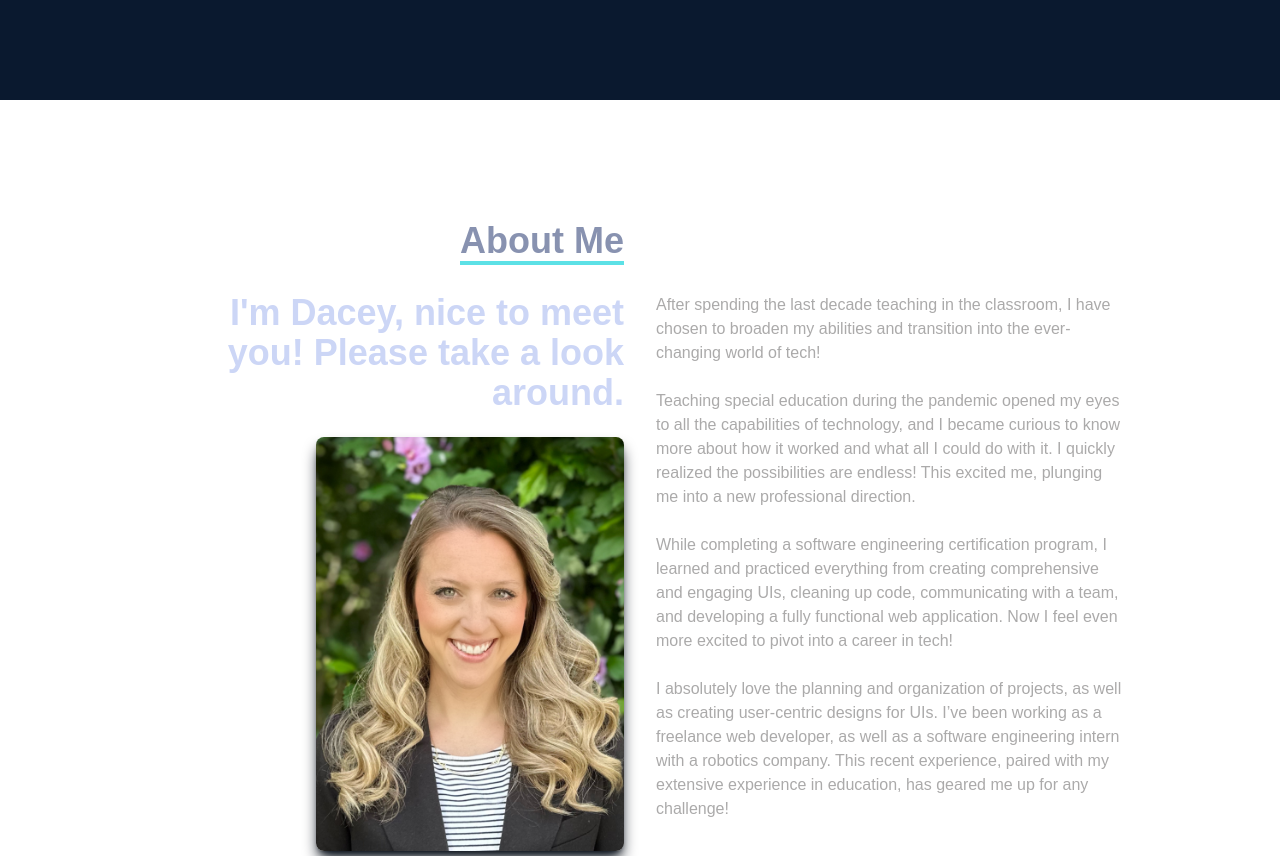
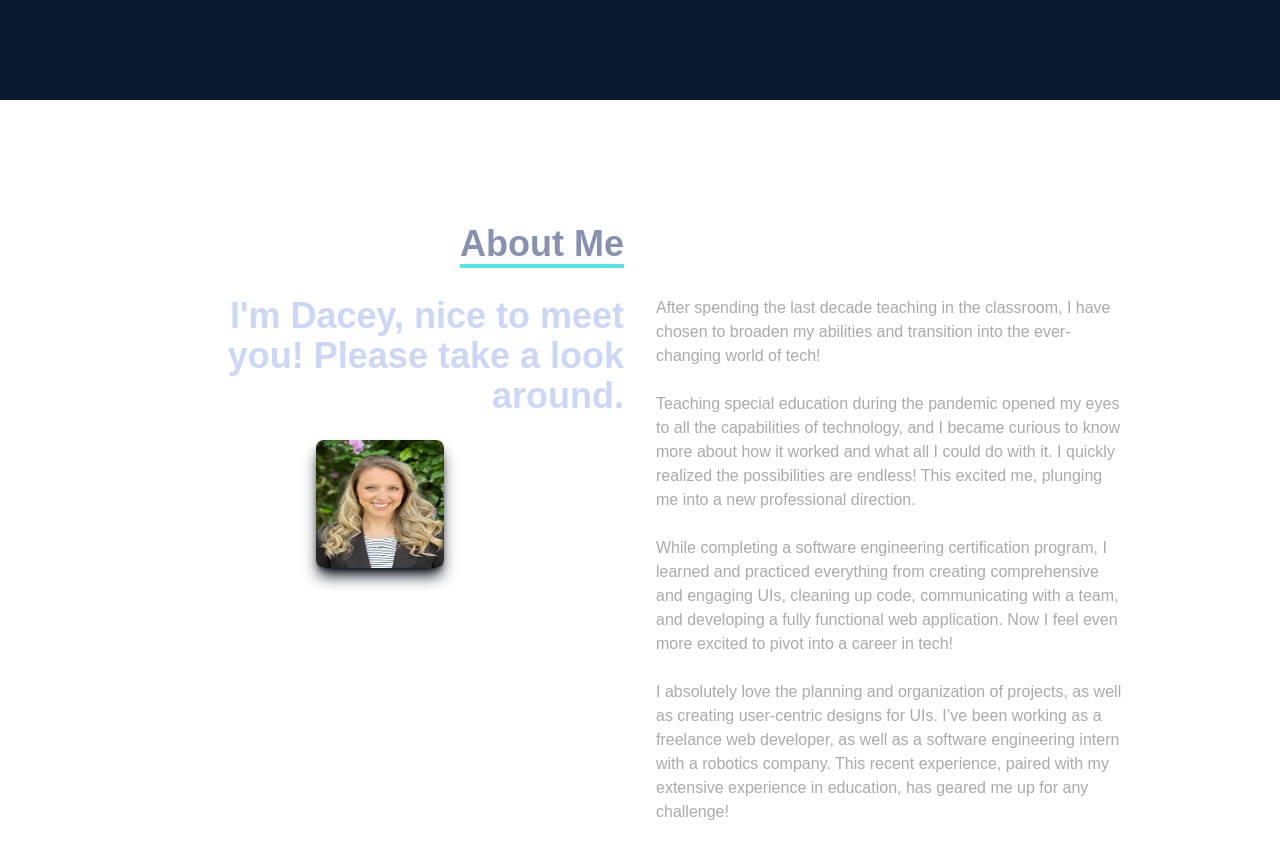
Before and after one commit to DaceyForward/Portfolio, a React (Create React App) app: page / in a window 1280 px wide. Shown: the part 700-1556 px from the top of the page. Built offline with nearby package versions, Linux system fonts and the light colour scheme; the HTML template or start-up script is replaced by a standard one.

Commit message:
updates photo sizing

```diff
--- a/src/components/About.jsx
+++ b/src/components/About.jsx
@@ -5,19 +5,19 @@ const About = () => {
   return (
     <div name='about' className='w-full h-screen bg-white text-gray-300'>
         <div className='flex flex-col justify-center items-center w-full h-full'>
-            <div className='max-w-[1000px] w-full grid grid-cols-2 gap-8'>
-                <div className='sm:text-right pt-24 py-8 pl-4'>
+            <div className='max-w-[1000px] w-full grid grid-cols-2 gap-8 bg-white'>
+                <div className='sm:text-right pt-12 py-8 pl-4'>
                     <p className='text-4xl font-bold inline text-[#8892b0] border-b-4 border-[#5CE1E6]'>
                         About Me
                     </p>
                 </div>
                 <div></div>
             </div>
-                <div className='max-w-[1000px] w-full grid sm:grid-cols-2 gap-8 px-4'>
-                    <div className='sm:text-right text-4xl font-bold text-[#ccd6f6]'>
+                <div className='max-w-[1000px] w-full grid sm:grid-cols-2 gap-8 px-4 bg-white'>
+                    <div className='sm:text-right text-4xl font-bold text-[#ccd6f6] bg-white'>
                         <p>I'm Dacey, nice to meet you! Please take a look around.</p>
                         <div className='py-6 pl-40'>
-                        <img src={Headshot} alt="Headshot" style={{height: '414px'}} className='rounded-lg shadow-lg shadow-[#040c16]'/>
+                        <img src={Headshot} alt="Headshot" className='size-fit sm:size-32 rounded-lg shadow-lg shadow-[#040c16]'/>
                         </div>
 
                     </div>
--- a/src/components/Home.jsx
+++ b/src/components/Home.jsx
@@ -23,6 +23,8 @@ const Home = () => {
                 <HiArrowNarrowRight className='ml-3' />
                 </span>
                 </button>
+               <br />
+               <br />
             </div>
         </div>
     </div>
```
